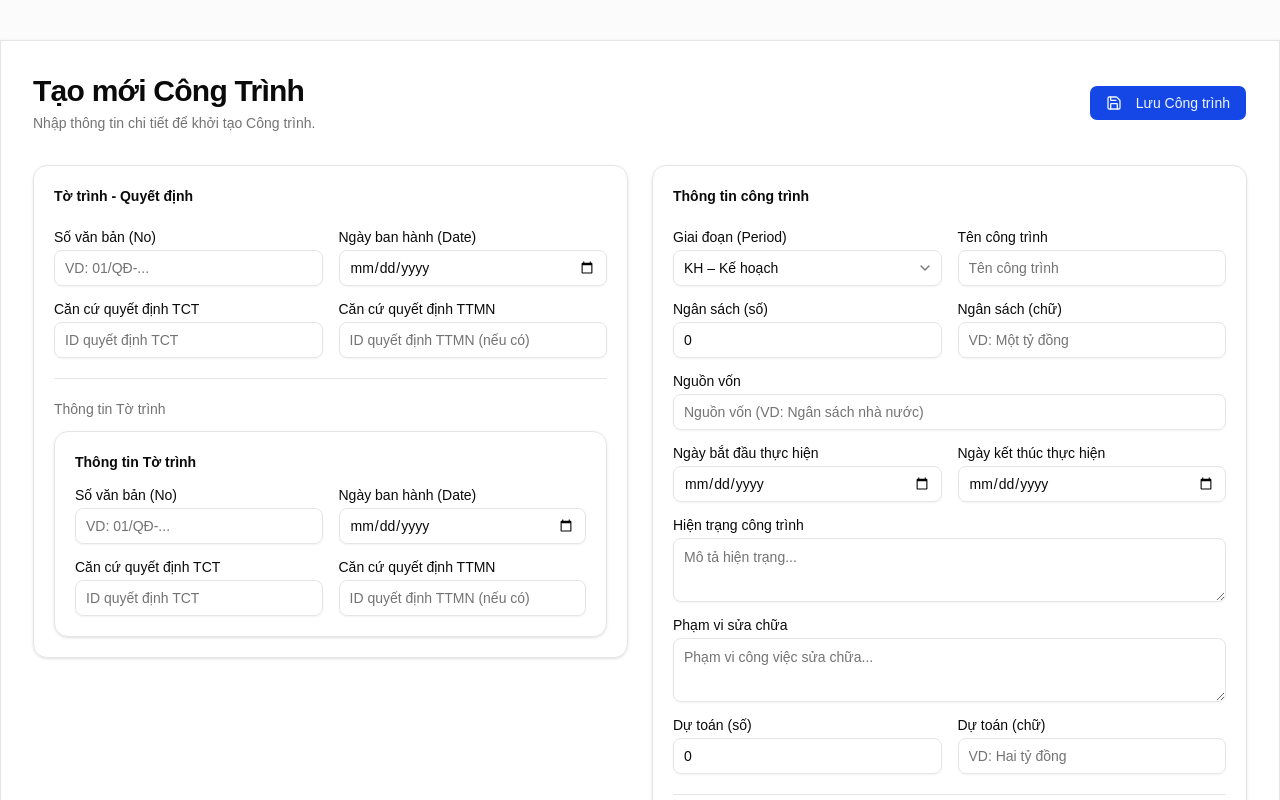
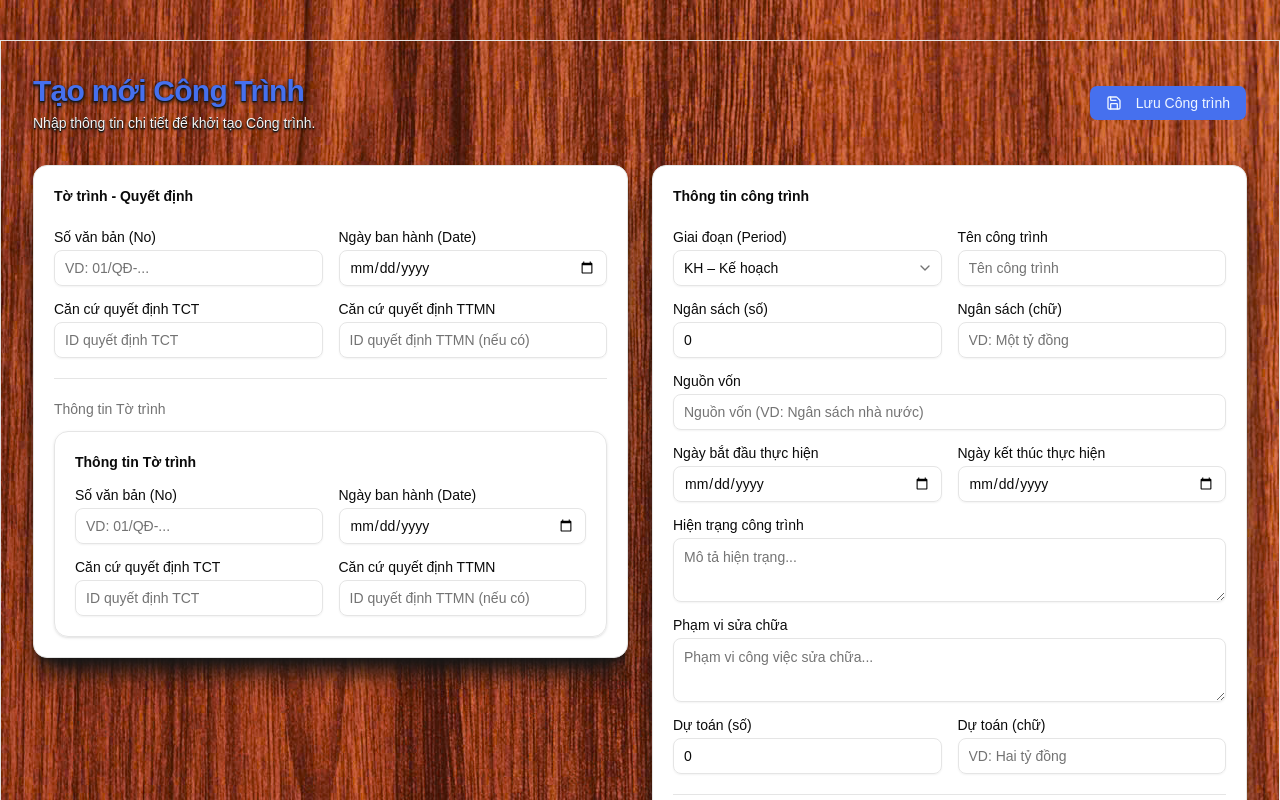
Before and after one commit to tien198/construction-dms-frontend, a React (Vite) app: page / in a window 1280 px wide. Shown: the top 800 px of the page. Built offline with nearby package versions, Linux system fonts and the light colour scheme.

Commit message:
update UI

```diff
--- a/src/App.tsx
+++ b/src/App.tsx
@@ -2,7 +2,7 @@ import Create from "./pages/create/Create";
 
 export default function App() {
   return (
-    <div className="flex flex-col lg:py-10 min-h-screen bg-muted/45">
+    <div className="flex flex-col lg:py-10 min-h-screen bg-wood-grain">
       <Create />
     </div>
   );
--- /dev/null
+++ b/src/custom.css
@@ -0,0 +1,3 @@
+.bg-wood-grain {
+    background: url('/wood-grain.jpg')
+}
--- /dev/null
+++ b/src/globals.css
@@ -0,0 +1,131 @@
+@import "tailwindcss";
+@import "tw-animate-css";
+@import "shadcn/tailwind.css";
+@import "@fontsource-variable/inter";
+
+@custom-variant dark (&:is(.dark *));
+
+:root {
+    --background: oklch(1 0 0);
+    --foreground: oklch(0.145 0 0);
+    --card: oklch(1 0 0);
+    --card-foreground: oklch(0.145 0 0);
+    --popover: oklch(1 0 0);
+    --popover-foreground: oklch(0.145 0 0);
+    --primary: oklch(0.488 0.243 264.376);
+    --primary-foreground: oklch(0.97 0.014 254.604);
+    --secondary: oklch(0.967 0.001 286.375);
+    --secondary-foreground: oklch(0.21 0.006 285.885);
+    --muted: oklch(0.97 0 0);
+    --muted-foreground: oklch(0.556 0 0);
+    --accent: oklch(0.97 0 0);
+    --accent-foreground: oklch(0.205 0 0);
+    --destructive: oklch(0.58 0.22 27);
+    --border: oklch(0.922 0 0);
+    --input: oklch(0.922 0 0);
+    --ring: oklch(0.708 0 0);
+    --chart-1: oklch(0.809 0.105 251.813);
+    --chart-2: oklch(0.623 0.214 259.815);
+    --chart-3: oklch(0.546 0.245 262.881);
+    --chart-4: oklch(0.488 0.243 264.376);
+    --chart-5: oklch(0.424 0.199 265.638);
+    --radius: 0.625rem;
+    --sidebar: oklch(0.985 0 0);
+    --sidebar-foreground: oklch(0.145 0 0);
+    --sidebar-primary: oklch(0.546 0.245 262.881);
+    --sidebar-primary-foreground: oklch(0.97 0.014 254.604);
+    --sidebar-accent: oklch(0.97 0 0);
+    --sidebar-accent-foreground: oklch(0.205 0 0);
+    --sidebar-border: oklch(0.922 0 0);
+    --sidebar-ring: oklch(0.708 0 0);
+}
+
+.dark {
+    --background: oklch(0.145 0 0);
+    --foreground: oklch(0.985 0 0);
+    --card: oklch(0.205 0 0);
+    --card-foreground: oklch(0.985 0 0);
+    --popover: oklch(0.205 0 0);
+    --popover-foreground: oklch(0.985 0 0);
+    --primary: oklch(0.424 0.199 265.638);
+    --primary-foreground: oklch(0.97 0.014 254.604);
+    --secondary: oklch(0.274 0.006 286.033);
+    --secondary-foreground: oklch(0.985 0 0);
+    --muted: oklch(0.269 0 0);
+    --muted-foreground: oklch(0.708 0 0);
+    --accent: oklch(0.371 0 0);
+    --accent-foreground: oklch(0.985 0 0);
+    --destructive: oklch(0.704 0.191 22.216);
+    --border: oklch(1 0 0 / 10%);
+    --input: oklch(1 0 0 / 15%);
+    --ring: oklch(0.556 0 0);
+    --chart-1: oklch(0.809 0.105 251.813);
+    --chart-2: oklch(0.623 0.214 259.815);
+    --chart-3: oklch(0.546 0.245 262.881);
+    --chart-4: oklch(0.488 0.243 264.376);
+    --chart-5: oklch(0.424 0.199 265.638);
+    --sidebar: oklch(0.205 0 0);
+    --sidebar-foreground: oklch(0.985 0 0);
+    --sidebar-primary: oklch(0.623 0.214 259.815);
+    --sidebar-primary-foreground: oklch(0.97 0.014 254.604);
+    --sidebar-accent: oklch(0.269 0 0);
+    --sidebar-accent-foreground: oklch(0.985 0 0);
+    --sidebar-border: oklch(1 0 0 / 10%);
+    --sidebar-ring: oklch(0.556 0 0);
+}
+
+@theme inline {
+    --font-sans: 'Inter Variable', sans-serif;
+    --color-sidebar-ring: var(--sidebar-ring);
+    --color-sidebar-border: var(--sidebar-border);
+    --color-sidebar-accent-foreground: var(--sidebar-accent-foreground);
+    --color-sidebar-accent: var(--sidebar-accent);
+    --color-sidebar-primary-foreground: var(--sidebar-primary-foreground);
+    --color-sidebar-primary: var(--sidebar-primary);
+    --color-sidebar-foreground: var(--sidebar-foreground);
+    --color-sidebar: var(--sidebar);
+    --color-chart-5: var(--chart-5);
+    --color-chart-4: var(--chart-4);
+    --color-chart-3: var(--chart-3);
+    --color-chart-2: var(--chart-2);
+    --color-chart-1: var(--chart-1);
+    --color-ring: var(--ring);
+    --color-input: var(--input);
+    --color-border: var(--border);
+    --color-destructive: var(--destructive);
+    --color-accent-foreground: var(--accent-foreground);
+    --color-accent: var(--accent);
+    --color-muted-foreground: var(--muted-foreground);
+    --color-muted: var(--muted);
+    --color-secondary-foreground: var(--secondary-foreground);
+    --color-secondary: var(--secondary);
+    --color-primary-foreground: var(--primary-foreground);
+    --color-primary: var(--primary);
+    --color-popover-foreground: var(--popover-foreground);
+    --color-popover: var(--popover);
+    --color-card-foreground: var(--card-foreground);
+    --color-card: var(--card);
+    --color-foreground: var(--foreground);
+    --color-background: var(--background);
+    --radius-sm: calc(var(--radius) * 0.6);
+    --radius-md: calc(var(--radius) * 0.8);
+    --radius-lg: var(--radius);
+    --radius-xl: calc(var(--radius) * 1.4);
+    --radius-2xl: calc(var(--radius) * 1.8);
+    --radius-3xl: calc(var(--radius) * 2.2);
+    --radius-4xl: calc(var(--radius) * 2.6);
+}
+
+@layer base {
+    * {
+        @apply border-border outline-ring/50;
+    }
+
+    body {
+        @apply bg-background text-foreground;
+    }
+
+    html {
+        @apply font-sans;
+    }
+}
--- a/src/index.css
+++ b/src/index.css
@@ -1,129 +1,6 @@
-@import "tailwindcss";
-@import "tw-animate-css";
-@import "shadcn/tailwind.css";
-@import "@fontsource-variable/inter";
-
-@custom-variant dark (&:is(.dark *));
+@import "./globals.css";
+@import "./custom.css";
 
 :root {
-    --background: oklch(1 0 0);
-    --foreground: oklch(0.145 0 0);
-    --card: oklch(1 0 0);
-    --card-foreground: oklch(0.145 0 0);
-    --popover: oklch(1 0 0);
-    --popover-foreground: oklch(0.145 0 0);
-    --primary: oklch(0.488 0.243 264.376);
-    --primary-foreground: oklch(0.97 0.014 254.604);
-    --secondary: oklch(0.967 0.001 286.375);
-    --secondary-foreground: oklch(0.21 0.006 285.885);
-    --muted: oklch(0.97 0 0);
-    --muted-foreground: oklch(0.556 0 0);
-    --accent: oklch(0.97 0 0);
-    --accent-foreground: oklch(0.205 0 0);
-    --destructive: oklch(0.58 0.22 27);
-    --border: oklch(0.922 0 0);
-    --input: oklch(0.922 0 0);
-    --ring: oklch(0.708 0 0);
-    --chart-1: oklch(0.809 0.105 251.813);
-    --chart-2: oklch(0.623 0.214 259.815);
-    --chart-3: oklch(0.546 0.245 262.881);
-    --chart-4: oklch(0.488 0.243 264.376);
-    --chart-5: oklch(0.424 0.199 265.638);
-    --radius: 0.625rem;
-    --sidebar: oklch(0.985 0 0);
-    --sidebar-foreground: oklch(0.145 0 0);
-    --sidebar-primary: oklch(0.546 0.245 262.881);
-    --sidebar-primary-foreground: oklch(0.97 0.014 254.604);
-    --sidebar-accent: oklch(0.97 0 0);
-    --sidebar-accent-foreground: oklch(0.205 0 0);
-    --sidebar-border: oklch(0.922 0 0);
-    --sidebar-ring: oklch(0.708 0 0);
+  --primary: oklch(58.543% 0.19564 266.448);
 }
-
-.dark {
-    --background: oklch(0.145 0 0);
-    --foreground: oklch(0.985 0 0);
-    --card: oklch(0.205 0 0);
-    --card-foreground: oklch(0.985 0 0);
-    --popover: oklch(0.205 0 0);
-    --popover-foreground: oklch(0.985 0 0);
-    --primary: oklch(0.424 0.199 265.638);
-    --primary-foreground: oklch(0.97 0.014 254.604);
-    --secondary: oklch(0.274 0.006 286.033);
-    --secondary-foreground: oklch(0.985 0 0);
-    --muted: oklch(0.269 0 0);
-    --muted-foreground: oklch(0.708 0 0);
-    --accent: oklch(0.371 0 0);
-    --accent-foreground: oklch(0.985 0 0);
-    --destructive: oklch(0.704 0.191 22.216);
-    --border: oklch(1 0 0 / 10%);
-    --input: oklch(1 0 0 / 15%);
-    --ring: oklch(0.556 0 0);
-    --chart-1: oklch(0.809 0.105 251.813);
-    --chart-2: oklch(0.623 0.214 259.815);
-    --chart-3: oklch(0.546 0.245 262.881);
-    --chart-4: oklch(0.488 0.243 264.376);
-    --chart-5: oklch(0.424 0.199 265.638);
-    --sidebar: oklch(0.205 0 0);
-    --sidebar-foreground: oklch(0.985 0 0);
-    --sidebar-primary: oklch(0.623 0.214 259.815);
-    --sidebar-primary-foreground: oklch(0.97 0.014 254.604);
-    --sidebar-accent: oklch(0.269 0 0);
-    --sidebar-accent-foreground: oklch(0.985 0 0);
-    --sidebar-border: oklch(1 0 0 / 10%);
-    --sidebar-ring: oklch(0.556 0 0);
-}
-
-@theme inline {
-    --font-sans: 'Inter Variable', sans-serif;
-    --color-sidebar-ring: var(--sidebar-ring);
-    --color-sidebar-border: var(--sidebar-border);
-    --color-sidebar-accent-foreground: var(--sidebar-accent-foreground);
-    --color-sidebar-accent: var(--sidebar-accent);
-    --color-sidebar-primary-foreground: var(--sidebar-primary-foreground);
-    --color-sidebar-primary: var(--sidebar-primary);
-    --color-sidebar-foreground: var(--sidebar-foreground);
-    --color-sidebar: var(--sidebar);
-    --color-chart-5: var(--chart-5);
-    --color-chart-4: var(--chart-4);
-    --color-chart-3: var(--chart-3);
-    --color-chart-2: var(--chart-2);
-    --color-chart-1: var(--chart-1);
-    --color-ring: var(--ring);
-    --color-input: var(--input);
-    --color-border: var(--border);
-    --color-destructive: var(--destructive);
-    --color-accent-foreground: var(--accent-foreground);
-    --color-accent: var(--accent);
-    --color-muted-foreground: var(--muted-foreground);
-    --color-muted: var(--muted);
-    --color-secondary-foreground: var(--secondary-foreground);
-    --color-secondary: var(--secondary);
-    --color-primary-foreground: var(--primary-foreground);
-    --color-primary: var(--primary);
-    --color-popover-foreground: var(--popover-foreground);
-    --color-popover: var(--popover);
-    --color-card-foreground: var(--card-foreground);
-    --color-card: var(--card);
-    --color-foreground: var(--foreground);
-    --color-background: var(--background);
-    --radius-sm: calc(var(--radius) * 0.6);
-    --radius-md: calc(var(--radius) * 0.8);
-    --radius-lg: var(--radius);
-    --radius-xl: calc(var(--radius) * 1.4);
-    --radius-2xl: calc(var(--radius) * 1.8);
-    --radius-3xl: calc(var(--radius) * 2.2);
-    --radius-4xl: calc(var(--radius) * 2.6);
-}
-
-@layer base {
-  * {
-    @apply border-border outline-ring/50;
-    }
-  body {
-    @apply bg-background text-foreground;
-    }
-  html {
-    @apply font-sans;
-    }
-}
--- a/src/pages/create/Create.tsx
+++ b/src/pages/create/Create.tsx
@@ -1,11 +1,9 @@
-import { useState } from "react";
 import { SaveIcon } from "lucide-react";
 import { DecisionForm } from "./comps/DecisionForm";
 import type { FormDecision } from "./comps/DecisionForm.type";
 import type { FormSubmission } from "./comps/SubmissionForm.type";
 import { ConstructionInfoSnapshotForm } from "./comps/ConstructionInfoSnapshotForm";
 import type { FormSnapshot } from "./comps/ConstructionInfoSnapshotForm.type";
-import type { ConstructionInfoSnapshot } from "@/types";
 import StickyRevealButton from "@/components/sticky-reveal-button";
 
 const EMPTY_SNAPSHOT: FormSnapshot = {
@@ -45,48 +43,27 @@ const EMPTY_DECISION: FormDecision = {
 };
 
 export default function Create() {
-  const [data, setData] = useState<FormDecision>({
-    ...EMPTY_DECISION,
-  });
-
-  const handleDecisionChange = (field: keyof FormDecision, value: unknown) => {
-    setData((prev) => ({ ...prev, [field]: value }));
+  const handleDecisionChange = () => {
+    // State removed - UI only
   };
 
-  const handleSnapshotChange = (
-    field: keyof ConstructionInfoSnapshot,
-    value: unknown,
-  ) => {
-    setData((prev) => {
-      const snap = prev.submissions.construction_infor_snapshot;
-      if (!snap) return prev;
-      return {
-        ...prev,
-        submissions: {
-          ...prev.submissions,
-          construction_infor_snapshot: { ...snap, [field]: value },
-        },
-      };
-    });
-  };
-
-  const onSubmit = () => {
-    console.log("Submit Decision Data:", data);
+  const handleSnapshotChange = () => {
+    // State removed - UI only
   };
 
   return (
-    <div className="w-full border bg-background p-6 shadow-sm md:p-8">
+    <div className="w-full border p-6 shadow-sm md:p-8 bg-wood-grain">
       <div className="mb-8 flex flex-col gap-4 sm:flex-row sm:items-center sm:justify-between">
         <div>
-          <h1 className="text-2xl font-bold tracking-tight text-foreground sm:text-3xl">
+          <h1 className="text-2xl font-bold tracking-tight text-primary text-shadow-md text-shadow-accent-foreground sm:text-3xl">
             Tạo mới Công Trình
           </h1>
-          <p className="mt-1 text-sm text-muted-foreground">
+          <p className="mt-1 text-sm text-accent text-shadow-sm text-shadow-accent-foreground">
             Nhập thông tin chi tiết để khởi tạo Công trình.
           </p>
         </div>
-        {/* <Button onClick={onSubmit} className="p-4 self-start sm:self-auto"> */}
-        <StickyRevealButton onClick={onSubmit}>
+        {/* <Button className="p-4 self-start sm:self-auto"> */}
+        <StickyRevealButton>
           <SaveIcon className="mr-2 h-4 w-4" />
           Lưu Công trình
         </StickyRevealButton>
@@ -94,10 +71,13 @@ export default function Create() {
       </div>
       <div className="grid grid-cols-1 lg:grid-cols-2 gap-6">
         <div>
-          <DecisionForm values={data} onChange={handleDecisionChange} />
+          <DecisionForm
+            values={EMPTY_DECISION}
+            onChange={handleDecisionChange}
+          />
         </div>
         <ConstructionInfoSnapshotForm
-          values={data.submissions.construction_infor_snapshot!}
+          values={EMPTY_SNAPSHOT}
           onChange={handleSnapshotChange}
         />
       </div>
--- a/src/pages/create/comps/ConstructionInfoSnapshotForm.tsx
+++ b/src/pages/create/comps/ConstructionInfoSnapshotForm.tsx
@@ -62,8 +62,10 @@ export function ConstructionInfoSnapshotForm({
     onChange("bid_package_snapshots", updated);
   };
 
+  const dummyBidPackage = values.bid_package_snapshots?.[0] ?? (EMPTY_BID_PACKAGE as BidPackageSnapshot);
+
   return (
-    <div className="relative rounded-xl border border-border bg-card/60 p-5 shadow-sm">
+    <div className="relative rounded-xl border border-border bg-card p-5 shadow-xl shadow-accent-foreground">
       <p className="mb-6 text-sm font-semibold text-foreground">
         Thông tin công trình
       </p>
@@ -226,15 +228,12 @@ export function ConstructionInfoSnapshotForm({
       </div>
 
       <div className="flex flex-col gap-3">
-        {(values.bid_package_snapshots ?? []).map((bp, bidIdx) => (
-          <BidPackageSnapshotForm
-            key={bidIdx}
-            index={bidIdx}
-            values={bp}
-            onChange={handleBidPkgChange}
-            onRemove={removeBidPackage}
-          />
-        ))}
+        <BidPackageSnapshotForm
+          index={0}
+          values={dummyBidPackage}
+          onChange={handleBidPkgChange}
+          onRemove={removeBidPackage}
+        />
       </div>
     </div>
   );
--- a/src/pages/create/comps/DecisionForm.tsx
+++ b/src/pages/create/comps/DecisionForm.tsx
@@ -26,7 +26,7 @@ export function DecisionForm({
   };
 
   return (
-    <div className="relative rounded-xl border border-border bg-card/50 p-5 shadow-sm">
+    <div className="relative rounded-xl border border-border bg-card p-5 shadow-xl shadow-accent-foreground">
       {onRemove && (
         <Button
           type="button"
```
Also changed, not shown: public/wood-grain.jpg (added).
